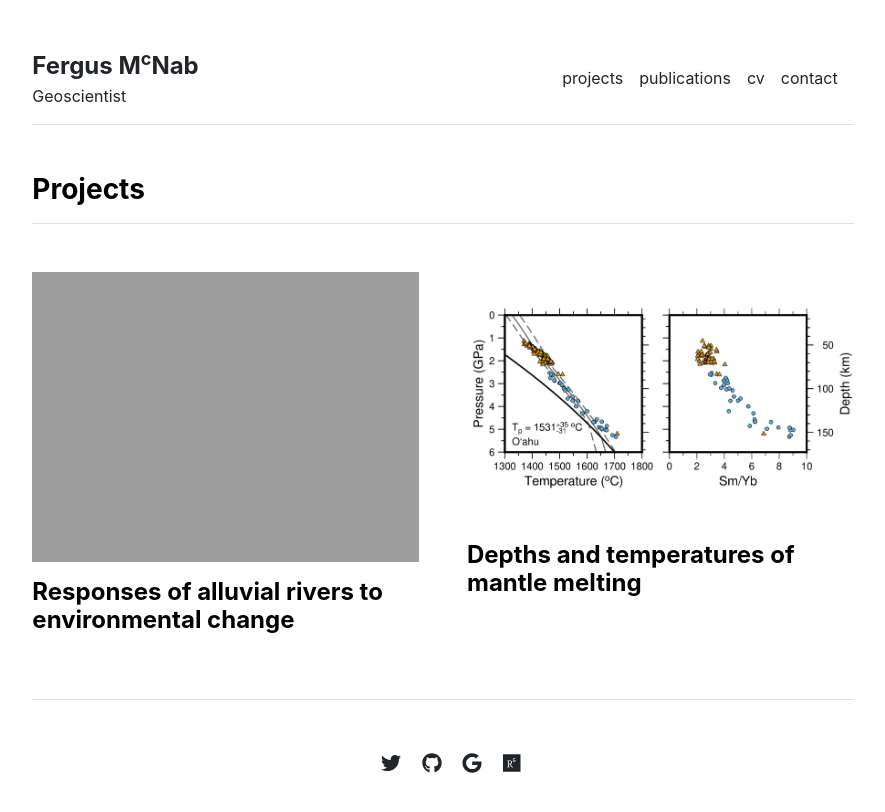
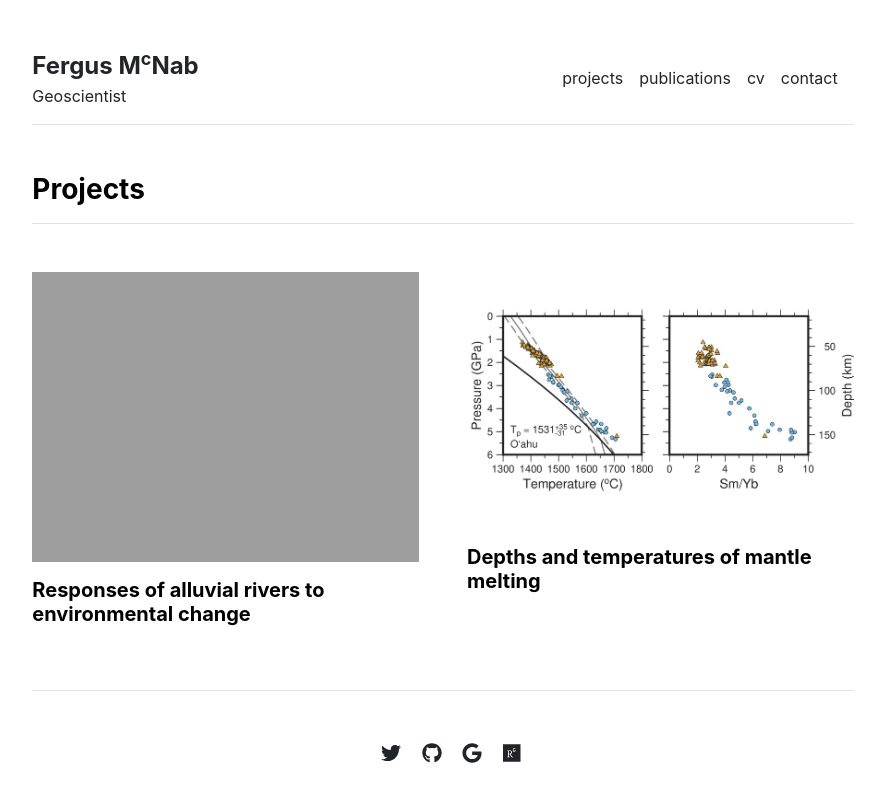
Before and after one commit to fmcnab/fmcnab.github.io, a Jekyll site: the page built from projects.md, in a window 1280 px wide. Shown: the top 812 px of the page, without its empty margins (197-1082 px from the left). Built offline with Jekyll 4.4.1, drawn with Linux system fonts in a browser that asks for light colours.

Commit message:
Formatting projects page.

```diff
--- a/_layouts/projects.html
+++ b/_layouts/projects.html
@@ -9,7 +9,7 @@ layout: default
   {% for item in site.data.projects.row1 %}
     <div class="col-md-6">
       <img src="{{ site.github.url }}{{ item.img }}" alt="Image" width="100%">
-      <h4 class="fw-bold pb-2 mb-2 pt-2 mt-2">{{ item.title }}</h4>
+      <h5 class="fw-bold pb-2 mb-2 pt-2 mt-2">{{ item.title }}</h5>
     </div>
   {% endfor %}
 </div>
```
Also changed, not shown: assets/img/meltpt.png.
